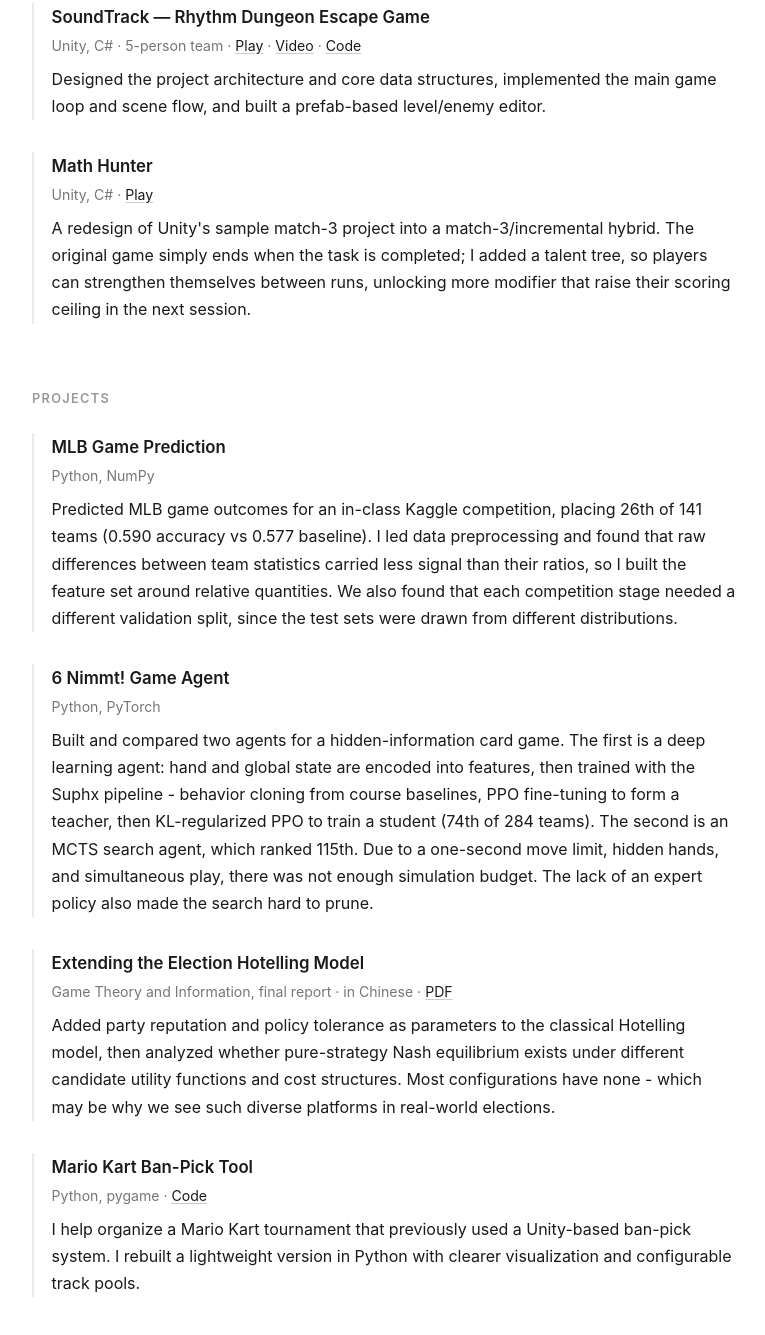
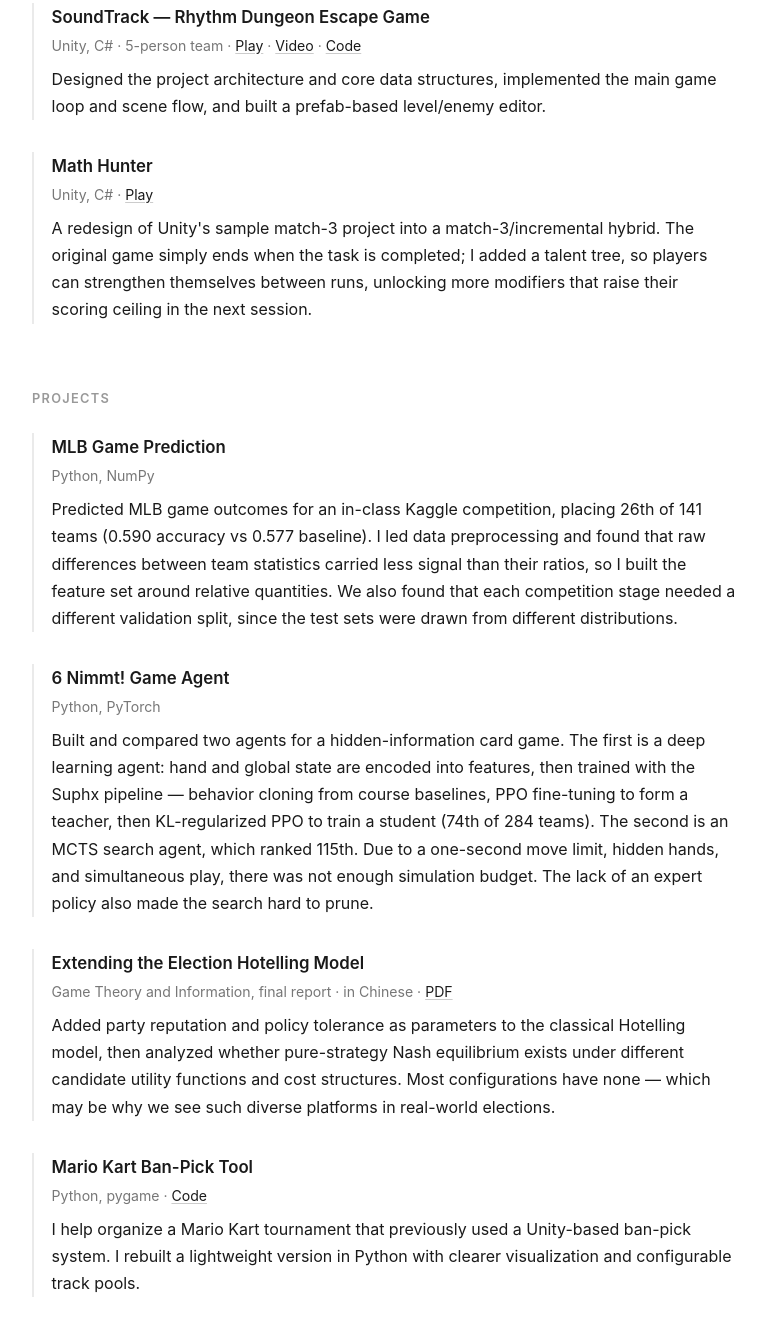
Before and after one commit to ChengDian9473/ChengDian9473.github.io, a plain HTML site: page index.html in a window 1280 px wide. Shown: the part 661-1996 px from the top of the page, without its empty margins (256-1021 px from the left). Drawn offline with Linux system fonts and the light colour scheme.

Commit message:
Update Text

```diff
--- a/index.html
+++ b/index.html
@@ -97,7 +97,7 @@
 </p>
 
 <p>
-  I'm a senior Computer Science and Information Engineering (CSIE) student at National Taiwan University with a minor in Economics. I currently work on autonomous reinforcement learning at the NTU Embodied AI Lab. I love designing games, and studying how and why other people design theirs. Outside of research, I'm a popping dancer.
+  I'm an undergraduate student in Computer Science and Information Engineering (CSIE) at National Taiwan University, double majoring in Economics. I currently work on autonomous reinforcement learning at the NTU Embodied AI Lab. I love designing games, and studying how and why other people design theirs. Outside of research, I'm a popping dancer.
 </p>
 
 <h2>Publications</h2>
@@ -130,7 +130,7 @@
   <div class="meta">Unity, C# ·
     <a href="https://chengdian9473.itch.io/math-hunter">Play</a>
   </div>
-  <p>A redesign of Unity's sample match-3 project into a match-3/incremental hybrid. The original game simply ends when the task is completed; I added a talent tree, so players can strengthen themselves between runs, unlocking more modifier that raise their scoring ceiling in the next session.</p>
+  <p>A redesign of Unity's sample match-3 project into a match-3/incremental hybrid. The original game simply ends when the task is completed; I added a talent tree, so players can strengthen themselves between runs, unlocking more modifiers that raise their scoring ceiling in the next session.</p>
 </div>
 
 <h2>Projects</h2>
@@ -144,14 +144,14 @@
 <div class="item">
   <div class="item-title">6 Nimmt! Game Agent</div>
   <div class="meta">Python, PyTorch</div>
-  <p>Built and compared two agents for a hidden-information card game. The first is a deep learning agent: hand and global state are encoded into features, then trained with the Suphx pipeline - behavior cloning from course baselines, PPO fine-tuning to form a teacher, then KL-regularized PPO to train a student (74th of 284 teams). The second is an MCTS search agent, which ranked 115th. Due to a one-second move limit, hidden hands, and simultaneous play, there was not enough simulation budget. The lack of an expert policy also made the search hard to prune.</p>
+  <p>Built and compared two agents for a hidden-information card game. The first is a deep learning agent: hand and global state are encoded into features, then trained with the Suphx pipeline — behavior cloning from course baselines, PPO fine-tuning to form a teacher, then KL-regularized PPO to train a student (74th of 284 teams). The second is an MCTS search agent, which ranked 115th. Due to a one-second move limit, hidden hands, and simultaneous play, there was not enough simulation budget. The lack of an expert policy also made the search hard to prune.</p>
 </div>
 
 <div class="item">
   <div class="item-title">Extending the Election Hotelling Model</div>
   <div class="meta">Game Theory and Information, final report · in Chinese ·
     <a href="assets/pdf/hotelling-elections.pdf">PDF</a></div>
-  <p>Added party reputation and policy tolerance as parameters to the classical Hotelling model, then analyzed whether pure-strategy Nash equilibrium exists under different candidate utility functions and cost structures. Most configurations have none - which may be why we see such diverse platforms in real-world elections.</p>
+  <p>Added party reputation and policy tolerance as parameters to the classical Hotelling model, then analyzed whether pure-strategy Nash equilibrium exists under different candidate utility functions and cost structures. Most configurations have none — which may be why we see such diverse platforms in real-world elections.</p>
 </div>
 
 <div class="item">
```
